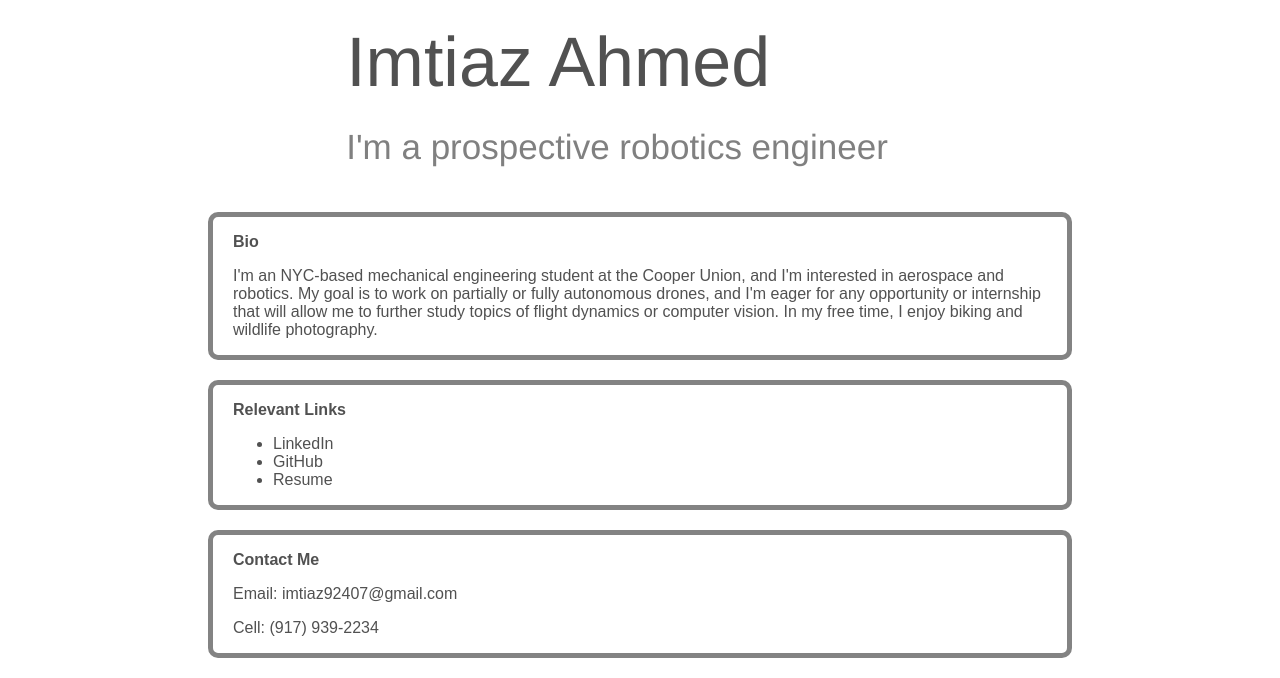
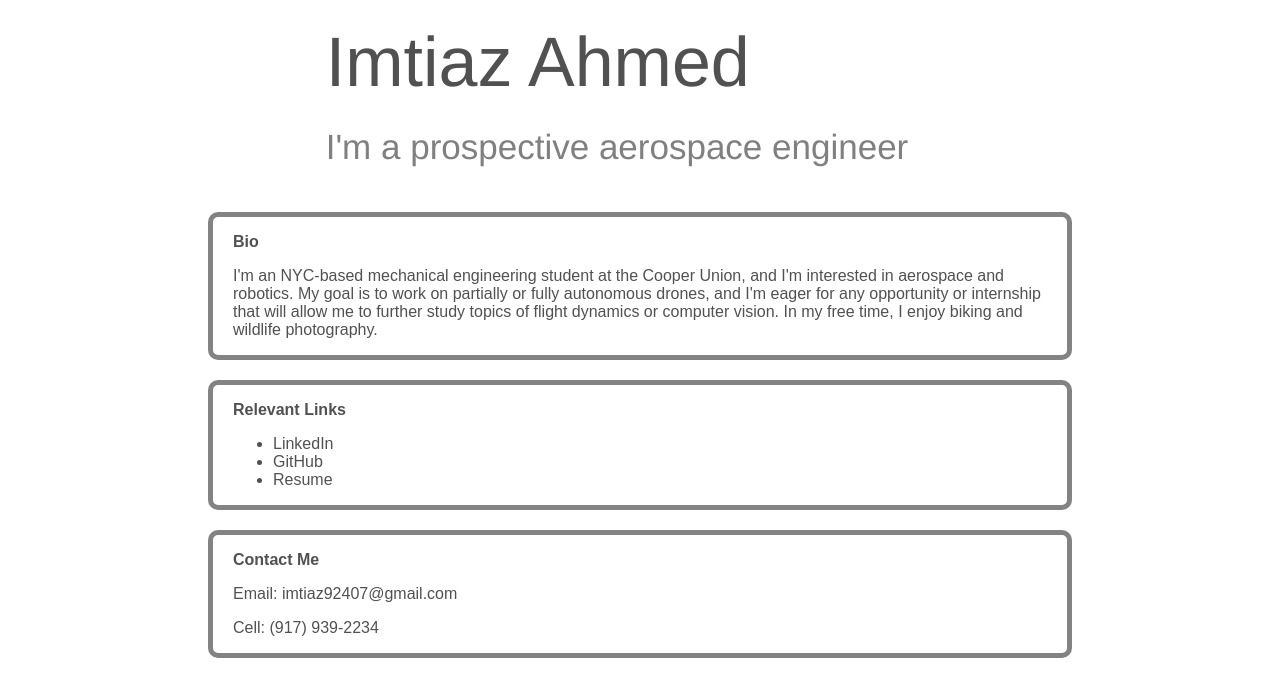
Before and after one commit to ImtiazAhmed29/ImtiazAhmed29.github.io, a plain HTML site: page index.html in a window 1280 px wide. Shown: the part 195-873 px from the top of the page. Drawn offline with Linux system fonts and the light colour scheme.

Commit message:
Update index.html

```diff
--- a/index.html
+++ b/index.html
@@ -18,7 +18,7 @@
         <div id="namediv">
             <p id="hi">Hi, my name is</p>
             <p id="name">Imtiaz Ahmed</p>
-            <p id="job">I'm a prospective robotics engineer</p>
+            <p id="job">I'm a prospective aerospace engineer</p>
         </div>
         <div>
         <img id="placeholder" src="images/Screenshot 2025-07-18 at 6.22.59 PM.png">
```
